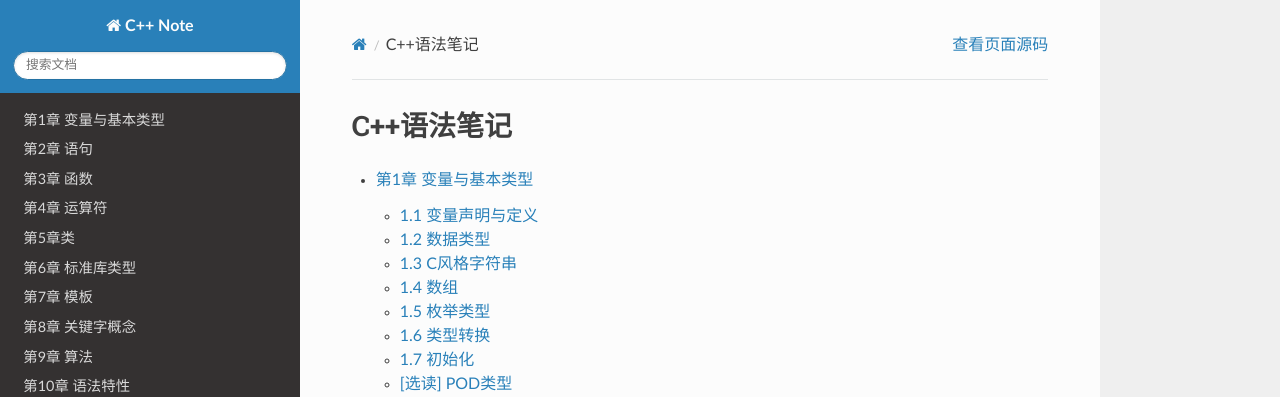
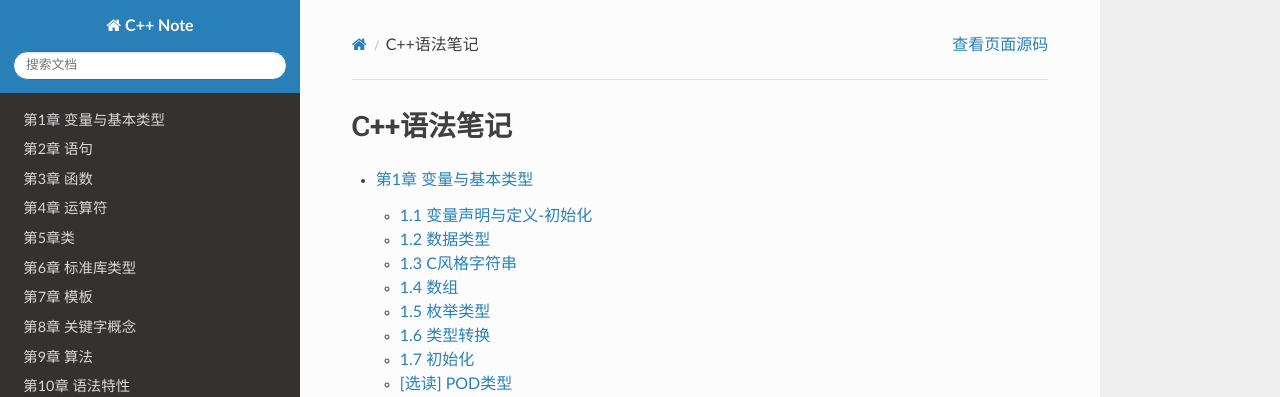
Before and after one commit to rombo307/Cppnote-2022, a Sphinx documentation site: the page built from source/index.rst, in a window 1280 px wide and 900 px high. Shown: the top 397 px of the window. Built offline with Sphinx 7.4.7 and the Read the Docs theme 2.0.0, drawn with Linux system fonts in a browser that asks for light colours.

Commit message:
Update 1.1 变量声明与定义-初始化.md

```diff
--- a/source/docs/第1章 变量与基本类型/1.1 变量声明与定义-初始化.md
+++ b/source/docs/第1章 变量与基本类型/1.1 变量声明与定义-初始化.md
@@ -1,4 +1,4 @@
-# 1.1 变量声明与定义
+# 1.1 变量声明与定义-初始化
 
 ## 声明与定义分离
 
```
